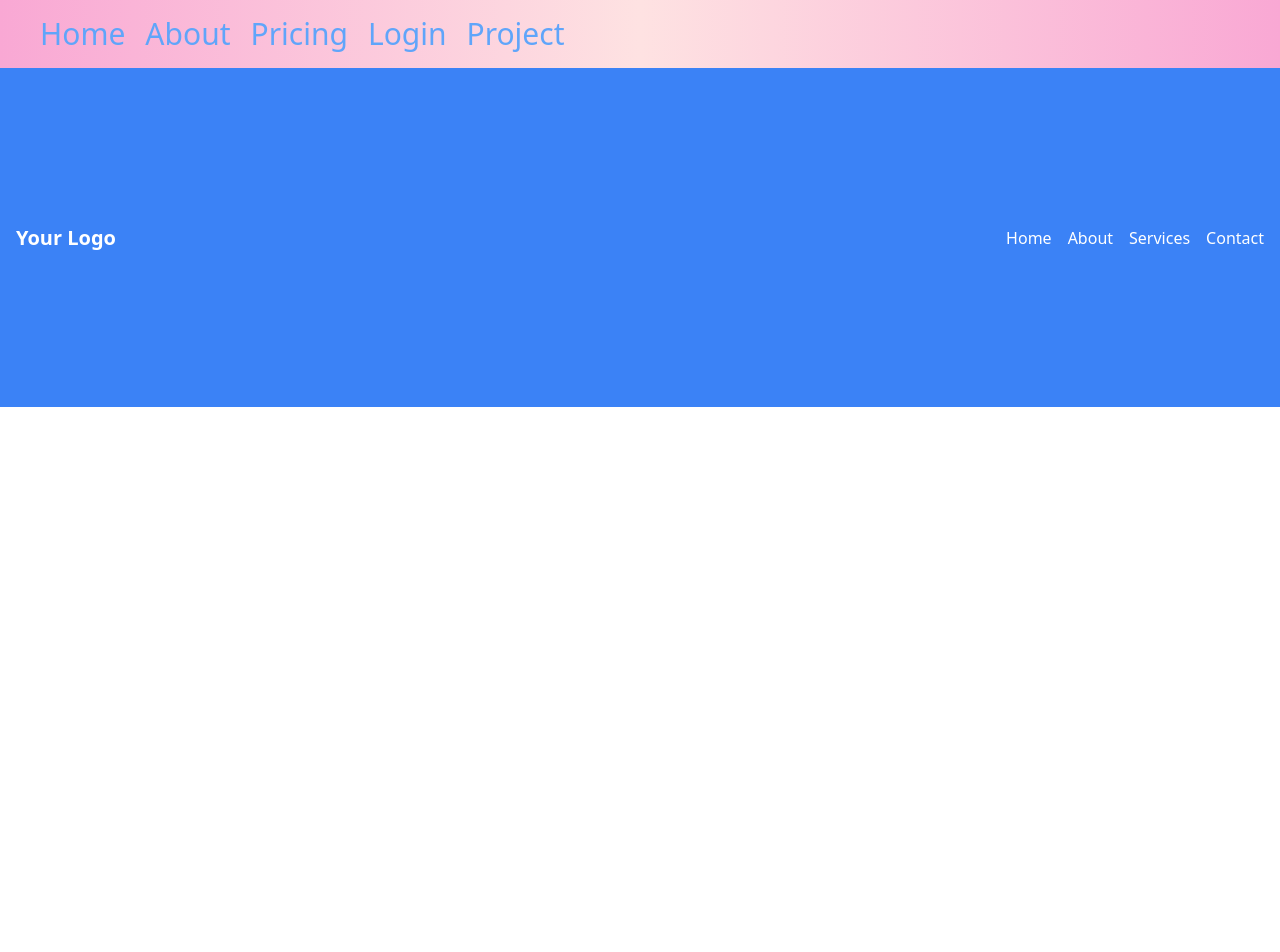
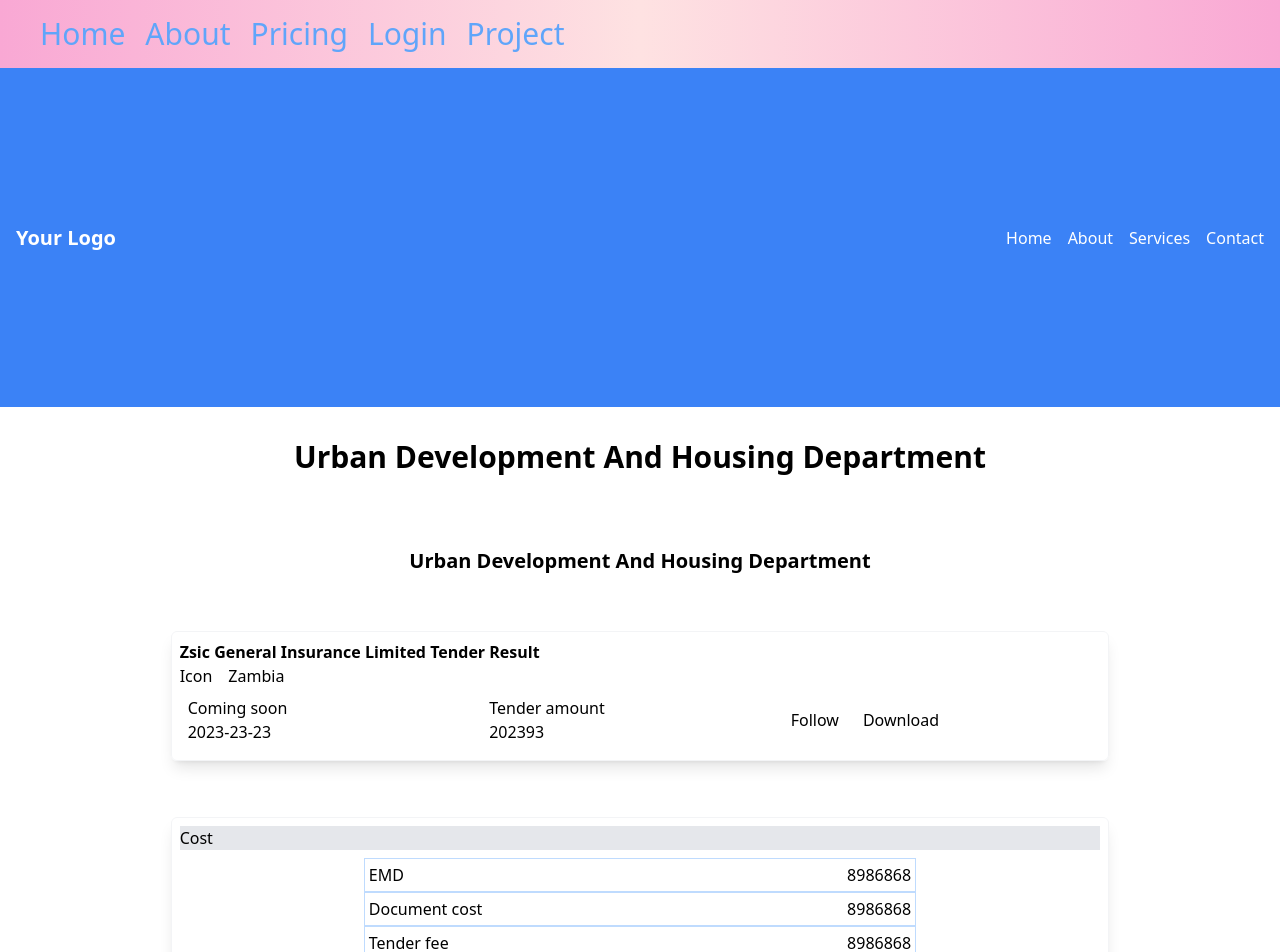
Before and after one commit to erDeep64930/webdev, a React (Vite) app: page / in a window 1280 px wide. Shown: the top 952 px of the page. Before the commit the page ends 868 px from the top, so only its background shows below. Built offline with nearby package versions, Linux system fonts and the light colour scheme.

Commit message:
tender project has been added

```diff
--- /dev/null
+++ b/src/components/HomeComponents/TenderCard.jsx
@@ -0,0 +1,144 @@
+
+
+const TenderCard = () => {
+  return (
+    <div className="w-11/12 container mx-auto flex flex-col gap-10 ">
+        {/* this is for main heading  */}
+
+        <div>
+            <h1 className="font-bold text-xl md:text-3xl text-center mx-auto p-4">Urban Development And Housing Department</h1>
+        </div>
+
+        {/* sub heading */}
+        <div>
+            <h1 className="font-bold text-lg md:text-xl text-center mx-auto p-4">Urban Development And Housing Department</h1>
+        </div>
+
+{/* card  */}
+
+<div className="w-[80%] rounded-md shadow-lg mx-auto hover:shadow-xl border-gray-100 border flex flex-col p-2 mb-4">
+
+    <div>
+        <p className="font-bold ">Zsic General Insurance Limited Tender Result</p>
+    </div>
+{/* this is for location */}
+    <div className="flex gap-4">
+
+        <div>Icon</div>
+        <div>Zambia</div>
+
+    </div>
+
+    {/* this is for more details of the company  */}
+
+    <div className="grid grid-cols-1 md:grid-col-2 lg:grid-cols-3 p-2">
+
+        <div className="flex flex-col">
+            <p>Coming soon</p>
+            <p>2023-23-23</p>
+        </div>
+        <div className="flex flex-col">
+            <p>Tender amount</p>
+            <p>202393</p>
+        </div>
+        {/* button */}
+        <div className="flex space-x-6">
+           <button>Follow</button>
+           <button>Download</button>
+        </div>
+
+    </div>
+
+
+</div>
+{/* this is for the cost  */}
+
+<div className="w-[80%] rounded-md shadow-lg mx-auto hover:shadow-xl border-gray-100 border flex flex-col p-2 mb-4">
+    <div className="bg-gray-200">
+        <h4 >Cost</h4>
+    </div>
+    {/* this is table */}
+    <div className="flex flex-col py-2 text-center w-[60%] mx-auto">
+        {/* emd */}
+    <div className="flex justify-between items-center border border-blue-200 p-1">
+     <span>EMD</span>
+     <span>8986868</span>
+     </div>
+     {/* doc */}
+     <div className="flex justify-between items-center border border-blue-200 p-1">
+     <span>Document cost</span>
+     <span>8986868</span>
+    </div>
+    {/* tender fee */}
+    <div className="flex justify-between items-center p-1 border border-blue-200">
+     <span>Tender fee</span>
+     <span>8986868</span>
+
+    </div>
+    </div>
+
+
+</div>
+{/* this is for description */}
+
+<div className="w-[80%] rounded-md shadow-lg mx-auto hover:shadow-xl border-gray-100 border flex flex-col p-2 mb-4">
+<div className="bg-gray-200">
+        <h4 >Description</h4>
+
+    </div>
+    <div>
+            <p className="w-[80%] mx-auto">Lorem ipsum dolor sit amet consectetur, adipisicing elit. Nulla, repellat at nesciunt accusamus dolorum odio eos quidem doloribus molestiae, fuga animi facilis ullam voluptates, numquam asperiores. Ex perspiciatis fuga facilis!</p>
+        </div>
+
+</div>
+
+{/* this is for contact */}
+
+<div className="w-[80%] rounded-md shadow-lg mx-auto hover:shadow-xl border-gray-100 border flex flex-col p-2 mb-4">
+<div className="bg-gray-200">
+        <h4>Contact</h4>
+
+
+    </div>
+
+    <div className="flex justify-between items-center border border-blue-200 p-1">
+     <span>Tender Id</span>
+     <span>8986868</span>
+     </div>
+
+     <div className="flex justify-between items-center border border-blue-200 p-1">
+     <span>Tender Number</span>
+     <span>8986868</span>
+     </div>
+
+     <div className="flex justify-between items-center border border-blue-200 p-1">
+     <span>Tender Authority</span>
+     <span>8986868</span>
+     </div>
+
+     <div className="flex justify-between items-center border border-blue-200">
+     <span>Purchase Add</span>
+     <span>8986868</span>
+     </div>
+
+     <div className="flex justify-between items-center border border-blue-200 p-1">
+     <span>Website</span>
+     <span>8986868</span>
+     </div>
+    </div>
+
+
+
+</div>
+
+
+
+
+
+
+
+
+  )
+}
+
+export default TenderCard
--- a/src/pages/Home.jsx
+++ b/src/pages/Home.jsx
@@ -2,6 +2,7 @@
 // import RotatingCubeImage from "../components/HomeComponents/RotatingCubeImage"
 
 import { DemoResponsiveNavbar } from "../components/HomeComponents/DemoResponsiveNavbar"
+import TenderCard from "../components/HomeComponents/TenderCard"
 
 
 const Home = () => {
@@ -11,6 +12,7 @@ const Home = () => {
       {/* <PricingCard /> */}
 
       <DemoResponsiveNavbar />
+      <TenderCard />
     </div>
   )
 }
```
